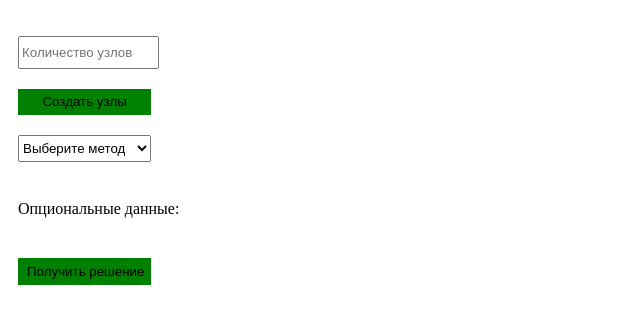
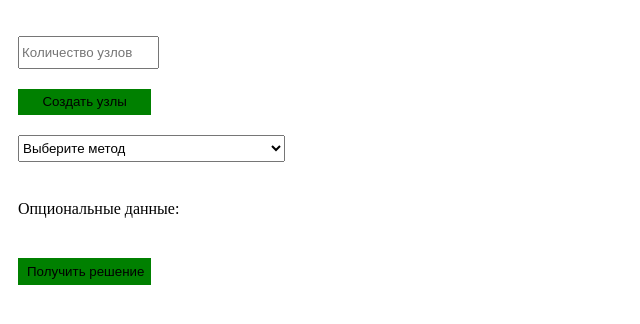
Before and after one commit to marialekseevna/interpolation, a plain HTML site: page index.html in a window 1280 px wide. Shown: the whole page, without its empty margins (0-640 px from the left). Drawn offline with Linux system fonts and the light colour scheme.

Commit message:
Update main.css

```diff
--- a/css/main.css
+++ b/css/main.css
@@ -22,7 +22,7 @@
 }
 
 #methodList {
-    width: 10em;
+    width: 20em;
     height: 2em;
 }
 
```
